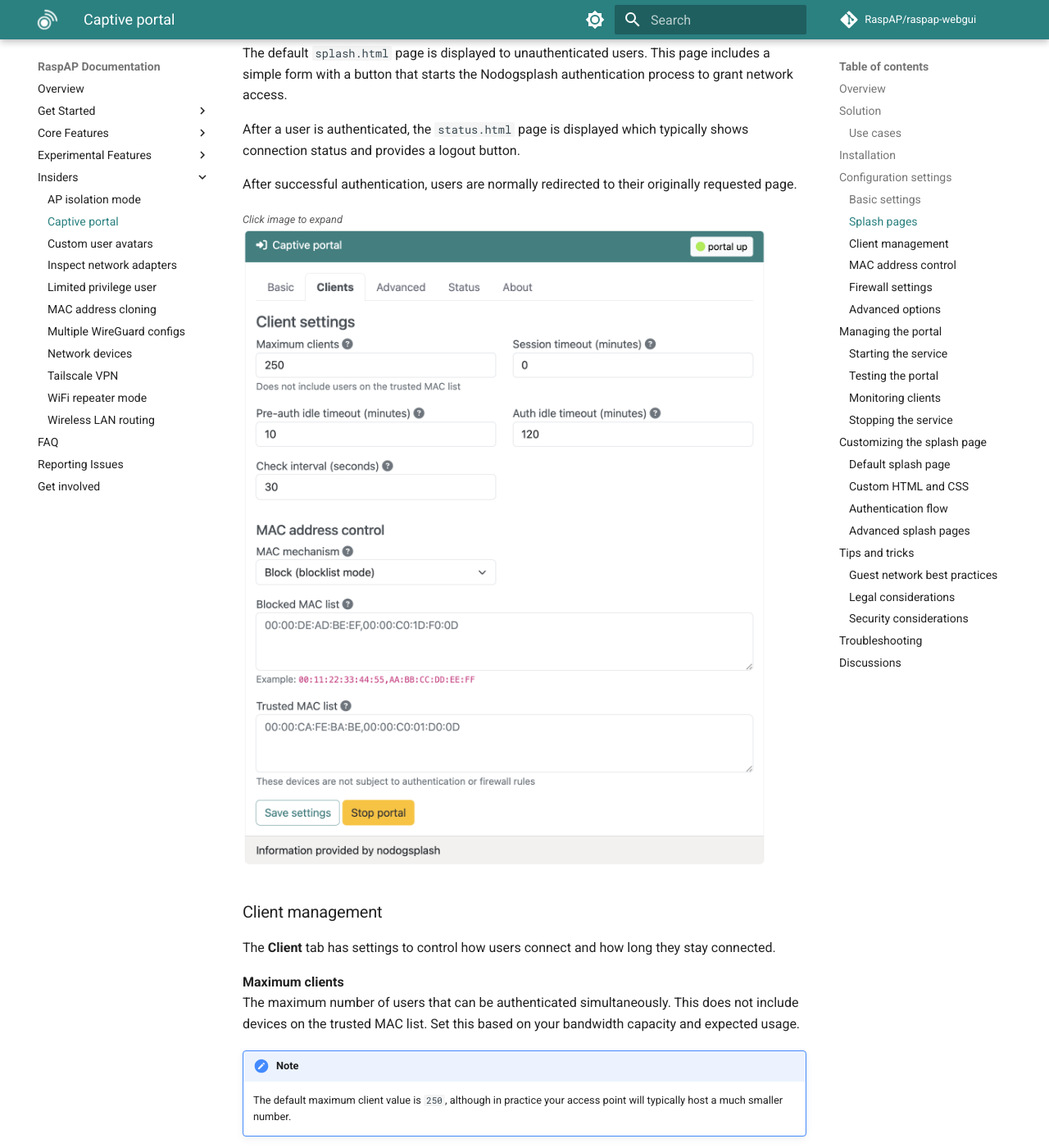
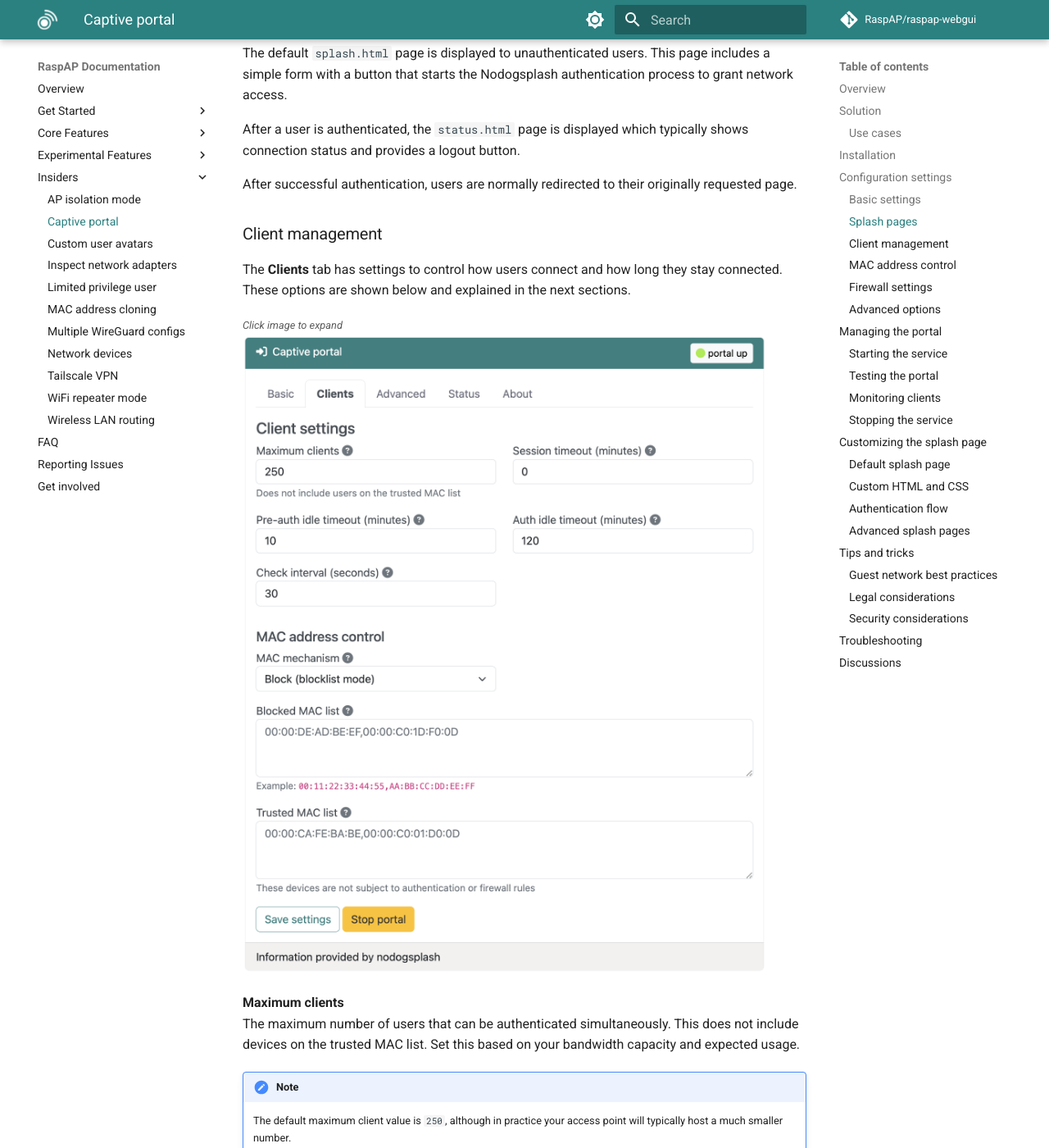
Before and after one commit to RaspAP/raspap-docs, an MkDocs documentation site: the page built from docs/features-insiders/captive.md, in a window 1280 px wide and 1400 px high, scrolled down 3448 px. Shown: the whole window at 82% size. Built offline with MkDocs 1.6.1 and Material for MkDocs 9.7.7, drawn with Linux system fonts in a browser that asks for light colours; comment, search, counter and statistics services are not loaded.

Commit message:
Edits to client management

```diff
--- a/docs/features-insiders/captive.md
+++ b/docs/features-insiders/captive.md
@@ -67,11 +67,12 @@
 
 After successful authentication, users are normally redirected to their originally requested page.
 
+### Client management
+The **Clients** tab has settings to control how users connect and how long they stay connected. These options are shown below and explained in the next sections.
+
+
 _<small>Click image to expand</small>_
 ![portal-client-settings](../images/portal-clients.png){: style="width:640px"}
-
-### Client management
-The **Client** tab has settings to control how users connect and how long they stay connected.
 
 **Maximum clients**
 The maximum number of users that can be authenticated simultaneously. This does not include devices on the trusted MAC list. Set this based on your bandwidth capacity and expected usage.
```
